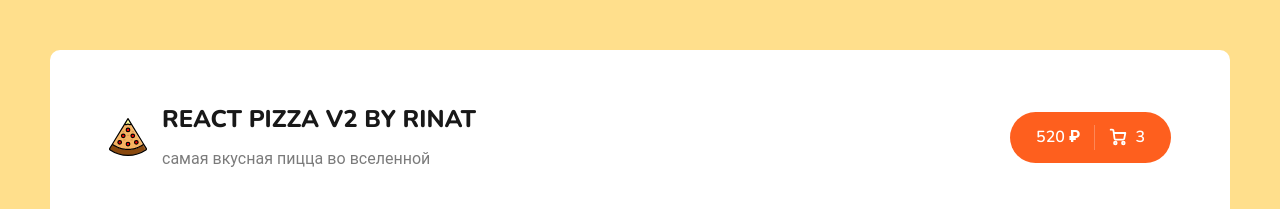
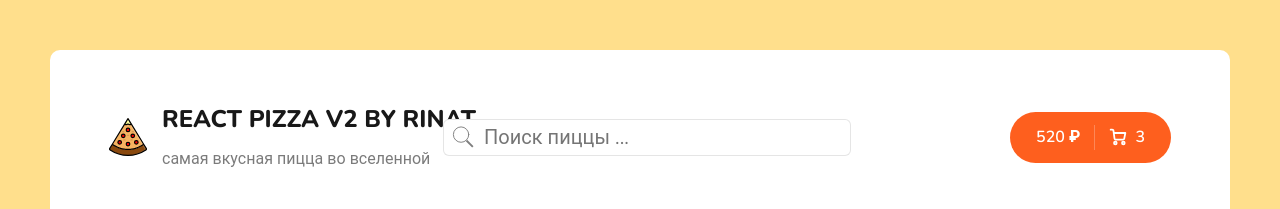
Before and after one commit to ri-yarm/react-pizza, a React (Vite) app: page / in a window 1280 px wide. Shown: the top 209 px of the page. Built offline with nearby package versions, Linux system fonts and the light colour scheme; no server answers.

Commit message:
сортировка элементов и их поиск

```diff
--- a/src/components/App/App.jsx
+++ b/src/components/App/App.jsx
@@ -9,15 +9,16 @@ import Cart from '../../pages/Cart';
 import NotFound from '../../pages/NotFound';
 
 function App() {
+  const [searchValue, setSearchValue] = useState('');
 
 
   return (
     <div className="wrapper">
-      <Header />
+      <Header searchValue={searchValue} setSearchValue={setSearchValue} />
       <div className="content">
 
           <Routes>
-            <Route path='/' element={<Home />} />
+            <Route path='/' element={<Home searchValue={searchValue} />} />
             <Route path='/cart' element={<Cart />} />
             <Route path='/*' element={<NotFound />} />
           </Routes>
--- a/src/components/Header/index.jsx
+++ b/src/components/Header/index.jsx
@@ -1,10 +1,12 @@
+import { Link } from 'react-router-dom';
+
 import Button from '../Button';
+import Search from '../Search';
 import './Header.less';
 
 import logo from '../../assets/react-logo.svg';
-import { Link } from 'react-router-dom';
 
-const Header = () => {
+const Header = ({searchValue, setSearchValue}) => {
   return (
     <div className="header">
       <div className="container">
@@ -17,6 +19,7 @@ const Header = () => {
             </div>
           </div>
         </Link>
+        <Search searchValue={searchValue} setSearchValue={setSearchValue} />
         {/* <Link to="/cart"> */}
           <div className="header__cart">
             <Button />
--- /dev/null
+++ b/src/components/Search/Search.module.less
@@ -0,0 +1,53 @@
+.container {
+  position: relative;
+
+  display: flex;
+  align-items: center;
+
+  top: auto;
+  left: -96px;
+
+  .svg_lupa {
+    width: 24px;
+    height: 24px;
+    margin-right: 6px;
+
+    opacity: .5;
+
+    position: absolute;
+    top: auto;
+    left: 8px;
+  }
+
+  .svg_x {
+    position: absolute;
+    opacity: .5;
+    right: 10px;
+    top: auto;
+
+    cursor: pointer;
+
+    &:hover {
+      opacity: 1;
+
+    }
+  }
+
+  .input {
+    border-radius: 6px;
+    padding: 6px;
+    padding-left: 40px;
+    padding-right: 40px;
+
+    font-size: 20px;
+    border: 1px rgba(0, 0, 0, .1) solid;
+    outline: none;
+
+    width: 326px;
+
+    &:focus {
+    border: 1px rgba(0, 0, 0, .3) solid;
+
+    }
+  }
+}
--- /dev/null
+++ b/src/components/Search/index.jsx
@@ -0,0 +1,66 @@
+import styles from './Search.module.less';
+
+const Search = ({ searchValue, setSearchValue }) => {
+  return (
+    <div className={styles.container}>
+      <svg
+        className={styles.svg_lupa}
+        enableBackground="new 0 0 50 50"
+        height="50px"
+        id="Layer_1"
+        version="1.1"
+        viewBox="0 0 50 50"
+        width="50px"
+        xmlns="http://www.w3.org/2000/svg"
+      >
+        <rect fill="none" height="50" width="50" />
+        <circle
+          cx="21"
+          cy="20"
+          fill="none"
+          r="16"
+          stroke="#000000"
+          strokeLinecap="round"
+          strokeMiterlimit="10"
+          strokeWidth="2"
+        />
+        <line
+          fill="none"
+          stroke="#000000"
+          strokeMiterlimit="10"
+          strokeWidth="4"
+          x1="32.229"
+          x2="45.5"
+          y1="32.229"
+          y2="45.5"
+        />
+      </svg>
+      <input
+        value={searchValue}
+        onChange={(e) => setSearchValue(e.target.value)}
+        className={styles.input}
+        type="text"
+        placeholder="Поиск пиццы ..."
+      />
+      {searchValue && (
+        <svg
+          onClick={() => setSearchValue('')}
+          className={styles.svg_x}
+          fill="none"
+          stroke="currentColor"
+          strokeLinecap="round"
+          strokeLinejoin="round"
+          strokeWidth="2"
+          viewBox="0 0 24 24"
+          width="24"
+          xmlns="http://www.w3.org/2000/svg"
+        >
+          <line x1="18" x2="6" y1="6" y2="18" />
+          <line x1="6" x2="18" y1="6" y2="18" />
+        </svg>
+      )}
+    </div>
+  );
+};
+
+export default Search;
--- a/src/pages/Home/index.jsx
+++ b/src/pages/Home/index.jsx
@@ -7,7 +7,7 @@ import Sort from '../../components/Sort';
 import PizzaBlock from '../../components/PizzaBlock';
 import Skeleton from '../../components/PizzaBlock/Skeleton';
 
-const Home = () => {
+const Home = ({ searchValue }) => {
   const [isLoading, setIsLoading] = useState(false);
   const [pizzas, setPizzas] = useState([]);
 
@@ -16,25 +16,46 @@ const Home = () => {
     name: 'популярности',
     property: 'rating',
   });
-  console.log(sortType, categoryId);
   useEffect(() => {
     const category = categoryId > 0 ? categoryId : '';
     const sort = sortType.property.replace('-', '');
     const order = sortType.property.includes('-') ? 'asc' : 'desc';
+    const search = searchValue ? `search=${searchValue}` : '';
 
     setIsLoading(true);
     axios(
-      `https://64799bb4a455e257fa636986.mockapi.io/pizzas?category=${category}&sortBy=${sort}&order=${order}`
+      `https://64799bb4a455e257fa636986.mockapi.io/pizzas?category=${category}&sortBy=${sort}&order=${order}${search}`
     ).then((res) => {
       setPizzas(res.data);
       setIsLoading(false);
     });
+    // при отрисовке компонента прыгаем в начало страницы
     window.scrollTo(0, 0);
-  }, [categoryId, sortType]);
+  }, [categoryId, sortType, searchValue]);
 
-  const pizzaElements = isLoading
-    ? [...Array(10)].map((g, index) => <Skeleton key={index} />)
-    : pizzas.map((el) => <PizzaBlock key={el.id} {...el} />);
+  /* const searchingFilter = () => {
+    return filter((el) => {
+      if (el.title.includes(searchValue.toLowerCase)) return true
+      return false
+    })
+  } */
+  /** Функция фильтрация пицц */
+  /* const searchingFilter = (parent) =>
+    parent.filter((el) => {
+      if (el.title.toLowerCase().includes(searchValue.toLowerCase())) return true;
+      return false;
+    }); */
+
+  /** пиццы, уже отфильтруемые */
+  /* const pizza = searchingFilter(pizzas).map((el) => (
+    <PizzaBlock key={el.id} {...el} />
+  )); */
+  const pizza = pizzas.map((el) => <PizzaBlock key={el.id} {...el} />);
+
+  /** скелетоны для пицц */
+  const skeleton = [...Array(10)].map((_, index) => <Skeleton key={index} />);
+
+  const pizzaElements = isLoading ? skeleton : pizza;
 
   return (
     <div className="container">
```
